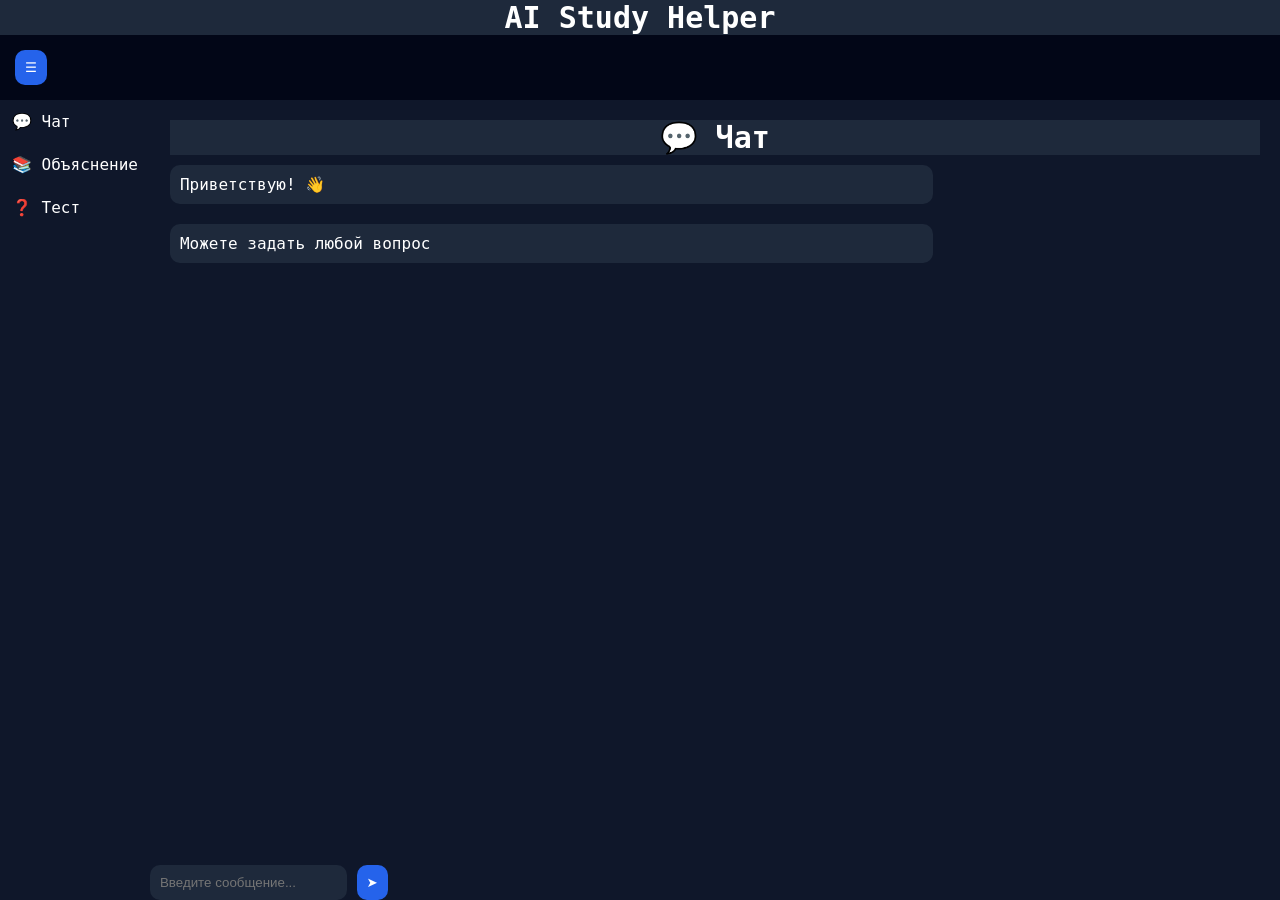
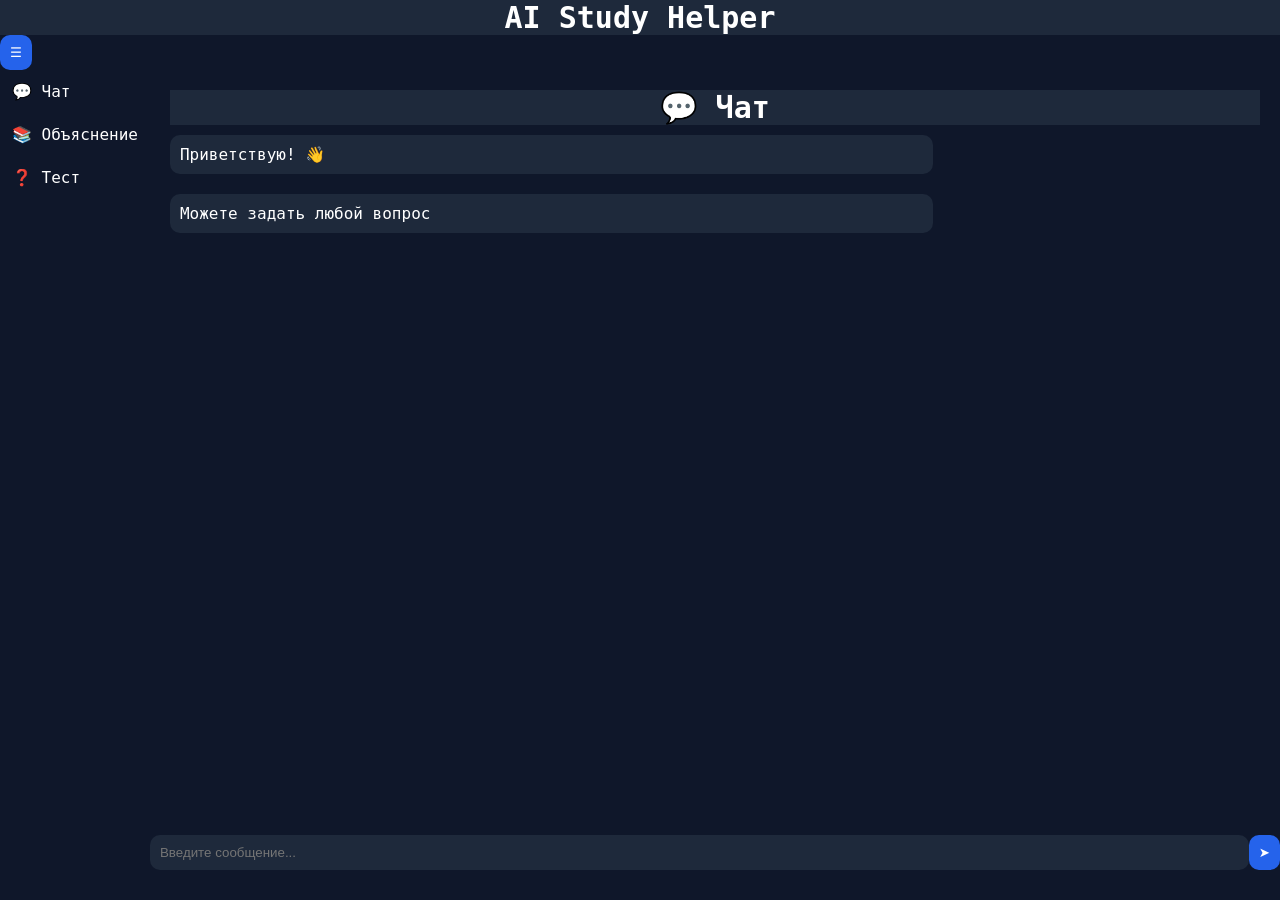
Before and after one commit to stepinin/AI_Study_Helper, a Flask app: page / in a window 1280 px wide. After the commit the page ends 870 px from the top, so only its background shows below. Run offline with Flask 3, Linux system fonts and the light colour scheme; some web fonts are replaced.

Commit message:
Update index.html

```diff
--- a/templates/index.html
+++ b/templates/index.html
@@ -10,9 +10,8 @@
 <header>
     <h1>AI Study Helper</h1>
 </header>
-<div id="topbar" class="topbar">
-    <button id="burger")">☰</button>
-</div>
+<button id="burger")">☰</button>
+
 
 <div class="layout">
 
```
